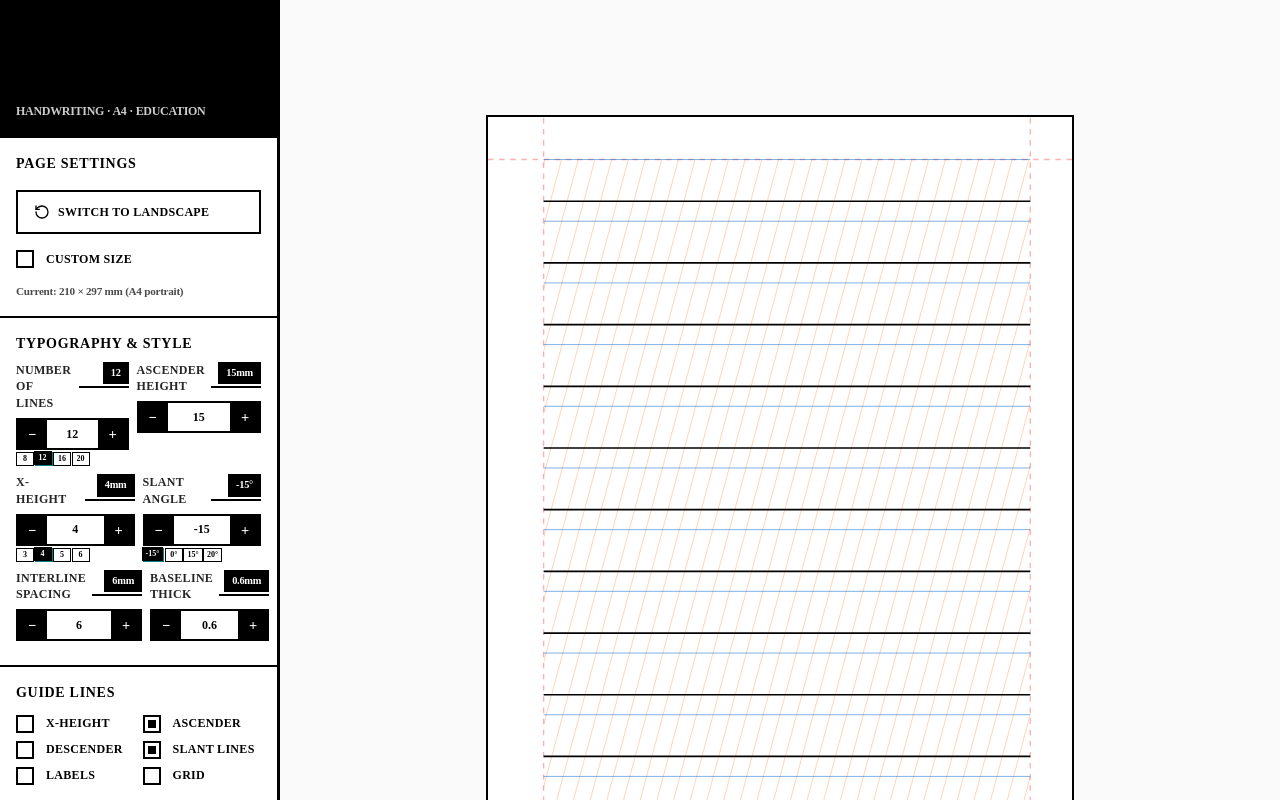
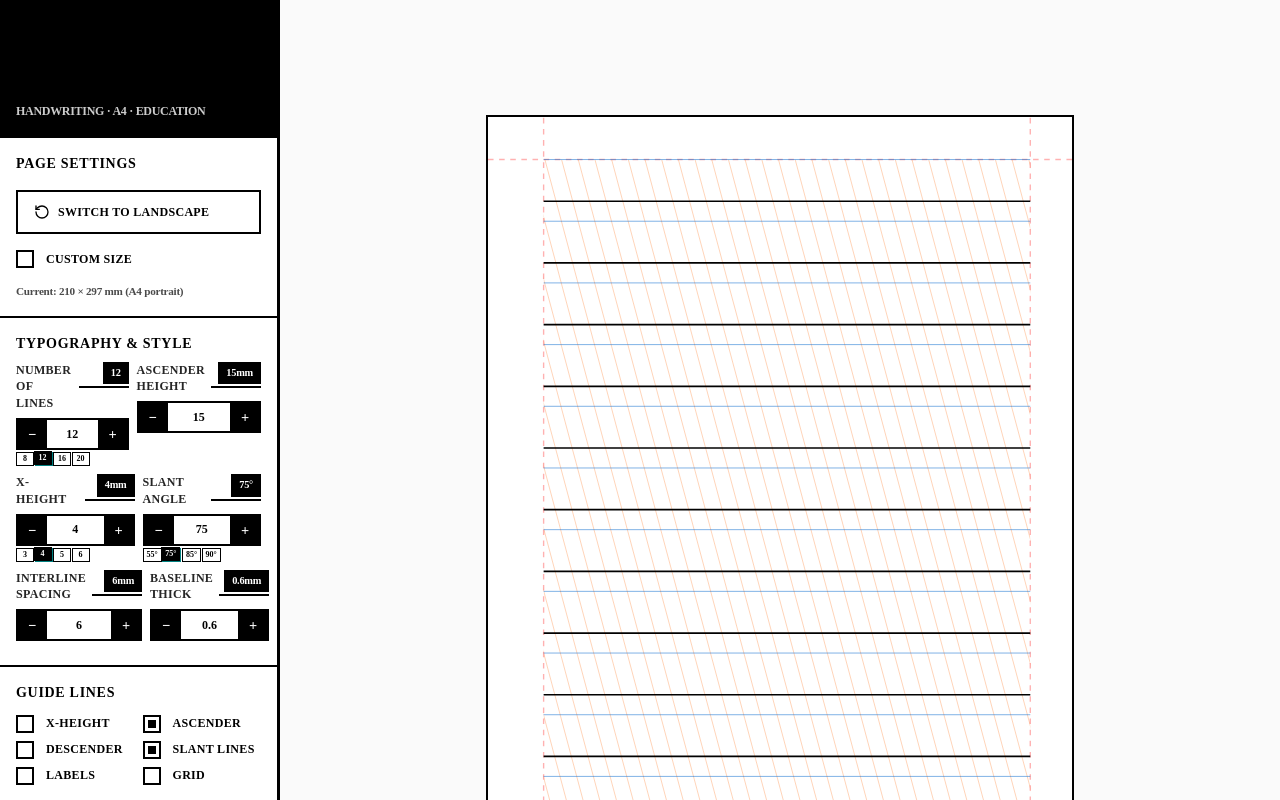
Before and after one commit to mikeyokei/Drawing-Sheet, a React (Create React App) app: page / in a window 1280 px wide. Shown: the top 800 px of the page. Built offline with nearby package versions, Linux system fonts and the light colour scheme; a web font is replaced by a local one.

Commit message:
angle fix

```diff
--- a/src/App.js
+++ b/src/App.js
@@ -52,7 +52,7 @@ const HandwritingTemplateGenerator = () => {
     interlineSpacing: 6, // Spacing between baseline and next ascender in mm
 
     // Layout settings - Educational best practices
-    slantAngle: -15, // Default slant angle (negative for leftward slant)
+    slantAngle: 75, // Default slant angle (75° from baseline, typical for calligraphy)
     marginTop: 15, // Optimized for better space usage
     marginBottom: 15, // Consistent margins
     marginLeft: 20, // Adequate space for line labels
@@ -161,9 +161,13 @@ const HandwritingTemplateGenerator = () => {
     const { slantAngle, slantLineSpacing, marginLeft, marginRight, marginTop, marginBottom } = settings;
     const slantLines = [];
 
-    if (slantAngle === 0) return slantLines; // No slant lines for vertical
+    if (slantAngle === 90) return slantLines; // No slant lines for vertical (90° from baseline)
 
-    const angleRad = (slantAngle * Math.PI) / 180;
+    // Convert slant angle to be relative to baseline (horizontal) instead of vertical
+    // In calligraphy, 0° = horizontal, 90° = vertical
+    // We need to convert this to the angle from vertical for Math.tan
+    const angleFromVertical = 90 - slantAngle;
+    const angleRad = (angleFromVertical * Math.PI) / 180;
     const tanAngle = Math.tan(angleRad);
 
     // Define the writing area boundaries
@@ -507,12 +511,12 @@ const HandwritingTemplateGenerator = () => {
                 {preset}
               </button>
             ))}
-            {label === 'Slant Angle' && [-15, 0, 15, 20].map(preset => (
+            {label === 'Slant Angle' && [55, 75, 85, 90].map(preset => (
               <button
                 key={preset}
                 onClick={() => onChange(preset)}
                 className={`brutalist-preset-btn ${value === preset ? 'active' : ''}`}
-                title={`Set to ${preset}°`}
+                title={`Set to ${preset}° from baseline`}
               >
                 {preset}°
               </button>
@@ -653,8 +657,8 @@ const HandwritingTemplateGenerator = () => {
               label="Slant Angle"
               value={settings.slantAngle}
               onChange={(value) => updateSetting('slantAngle', value)}
-              min={-45}
-              max={45}
+              min={45}
+              max={135}
               step={0.5}
               unit="°"
             />
@@ -1007,7 +1011,7 @@ const HandwritingTemplateGenerator = () => {
                     <>
                       <line x1="25" y1="7" x2="29" y2="7" stroke={settings.slantLineColor} strokeWidth="0.2"/>
                       <text x="31" y="8" fontSize="1" fill="#333" fontFamily="ArkSans">
-                        Slant {settings.slantAngle}°
+                        Slant {settings.slantAngle}° from baseline
                       </text>
                     </>
                   )}
--- a/src/components/ControlPanel.js
+++ b/src/components/ControlPanel.js
@@ -163,8 +163,8 @@ const ControlPanel = ({ onExportPDF }) => {
           label="Slant Angle"
           value={metrics.slantAngle}
           onChange={(value) => setMetric('slantAngle', value)}
-          min={-45}
-          max={45}
+          min={45}
+          max={135}
           step={0.5}
           unit="°"
         />
--- a/src/store/templateStore.js
+++ b/src/store/templateStore.js
@@ -17,7 +17,7 @@ export const TYPOGRAPHY_PRESETS = {
     capHeight: 0.7,
     ascender: 0.75,
     descender: 0.25,
-    slantAngle: 7,
+    slantAngle: 83,  // 83° from baseline (was 7° from vertical)
     lineSpacing: 2.5,        // Inter-line spacing (baseline to baseline)
     metricSpacing: 1.0,      // Internal spacing between typography elements
   },
@@ -27,7 +27,7 @@ export const TYPOGRAPHY_PRESETS = {
     capHeight: 0.66,
     ascender: 1.0,
     descender: 0.33,
-    slantAngle: 12,
+    slantAngle: 78,  // 78° from baseline (was 12° from vertical)
     lineSpacing: 3.0,
     metricSpacing: 1.2,      // Tighter internal spacing for elegant look
   },
@@ -37,7 +37,7 @@ export const TYPOGRAPHY_PRESETS = {
     capHeight: 0.6,
     ascender: 0.8,
     descender: 0.3,
-    slantAngle: 20,
+    slantAngle: 70,  // 70° from baseline (was 20° from vertical)
     lineSpacing: 2.8,
     metricSpacing: 1.1,
   },
@@ -47,7 +47,7 @@ export const TYPOGRAPHY_PRESETS = {
     capHeight: 0.65,
     ascender: 0.85,
     descender: 0.35,
-    slantAngle: 15,
+    slantAngle: 75,  // 75° from baseline (was 15° from vertical)
     lineSpacing: 3.2,
     metricSpacing: 1.3,      // More generous spacing for modern style
   },
@@ -57,7 +57,7 @@ export const TYPOGRAPHY_PRESETS = {
     capHeight: 0.7,
     ascender: 0.75,
     descender: 0.25,
-    slantAngle: 7,
+    slantAngle: 83,  // 83° from baseline (was 7° from vertical)
     lineSpacing: 2.0,
     metricSpacing: 1.0,      // Standard 1:1 spacing
   },
--- a/src/utils/pdfExporter.js
+++ b/src/utils/pdfExporter.js
@@ -149,9 +149,12 @@ export class PDFExporter {
   drawHighResSlantLines(ctx, workArea, metrics, mmToPixel) {
     const slantAngle = metrics.slantAngle;
 
-    if (slantAngle === 0) return;
+    if (slantAngle === 90) return; // No slant lines for vertical (90° from baseline)
 
-    const radians = (slantAngle * Math.PI) / 180;
+    // Convert slant angle to be relative to baseline (horizontal) instead of vertical
+    // In calligraphy, 0° = horizontal, 90° = vertical
+    const angleFromVertical = 90 - slantAngle;
+    const radians = (angleFromVertical * Math.PI) / 180;
     const slantSpacing = mmToPixel(3); // 3mm spacing between diagonal lines
 
     // Calculate how many lines we need to fill the entire width plus the offset
--- a/src/utils/templateGenerator.js
+++ b/src/utils/templateGenerator.js
@@ -127,9 +127,12 @@ export class TemplateGenerator {
   drawSlantLines(margins, workArea, metrics, scale) {
     const slantAngle = metrics.slantAngle;
 
-    if (slantAngle === 0) return;
+    if (slantAngle === 90) return; // No slant lines for vertical (90° from baseline)
 
-    const radians = (slantAngle * Math.PI) / 180;
+    // Convert slant angle to be relative to baseline (horizontal) instead of vertical
+    // In calligraphy, 0° = horizontal, 90° = vertical
+    const angleFromVertical = 90 - slantAngle;
+    const radians = (angleFromVertical * Math.PI) / 180;
     const slantSpacing = 3 * scale; // Even closer spacing - 3mm between lines
 
     // Calculate how many lines we need to fill the entire width plus the offset
```
